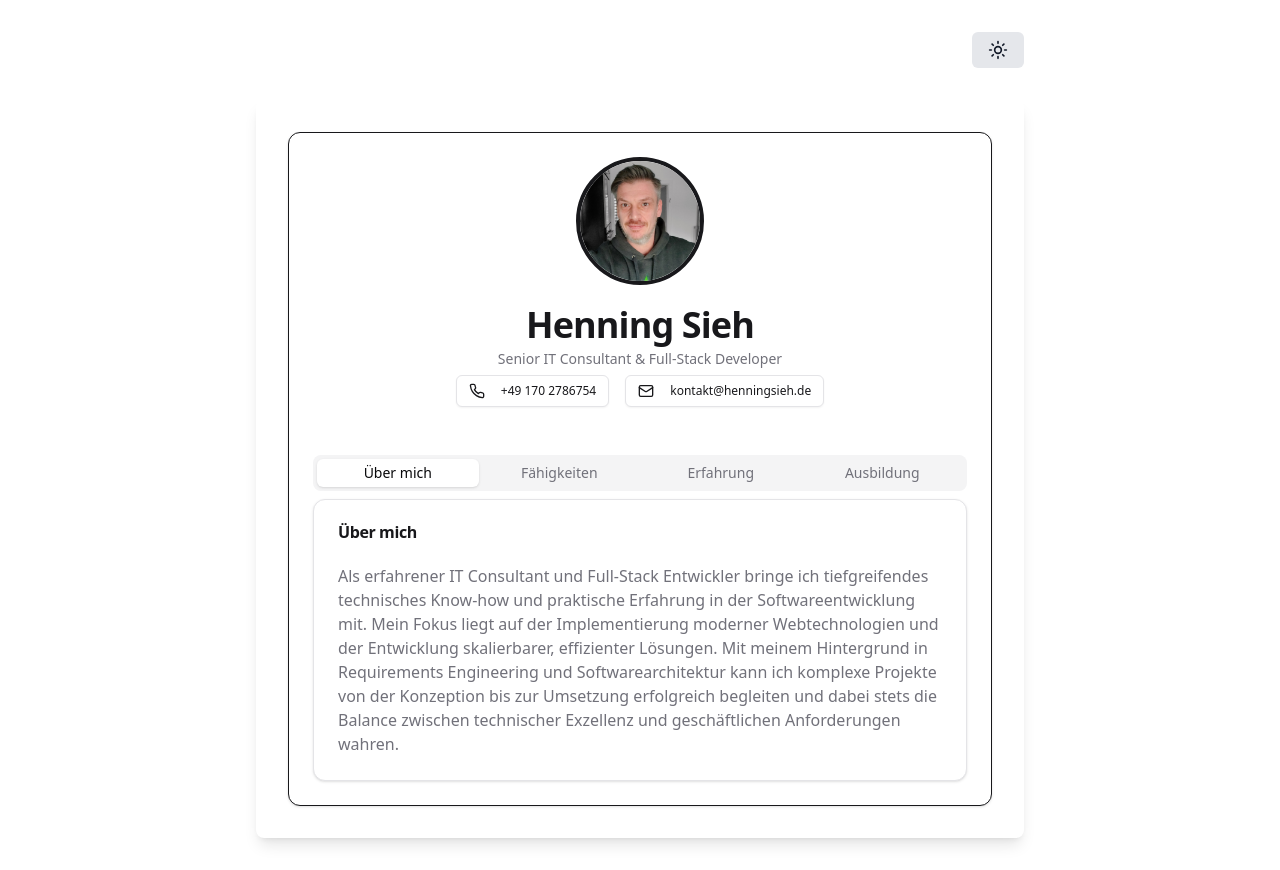
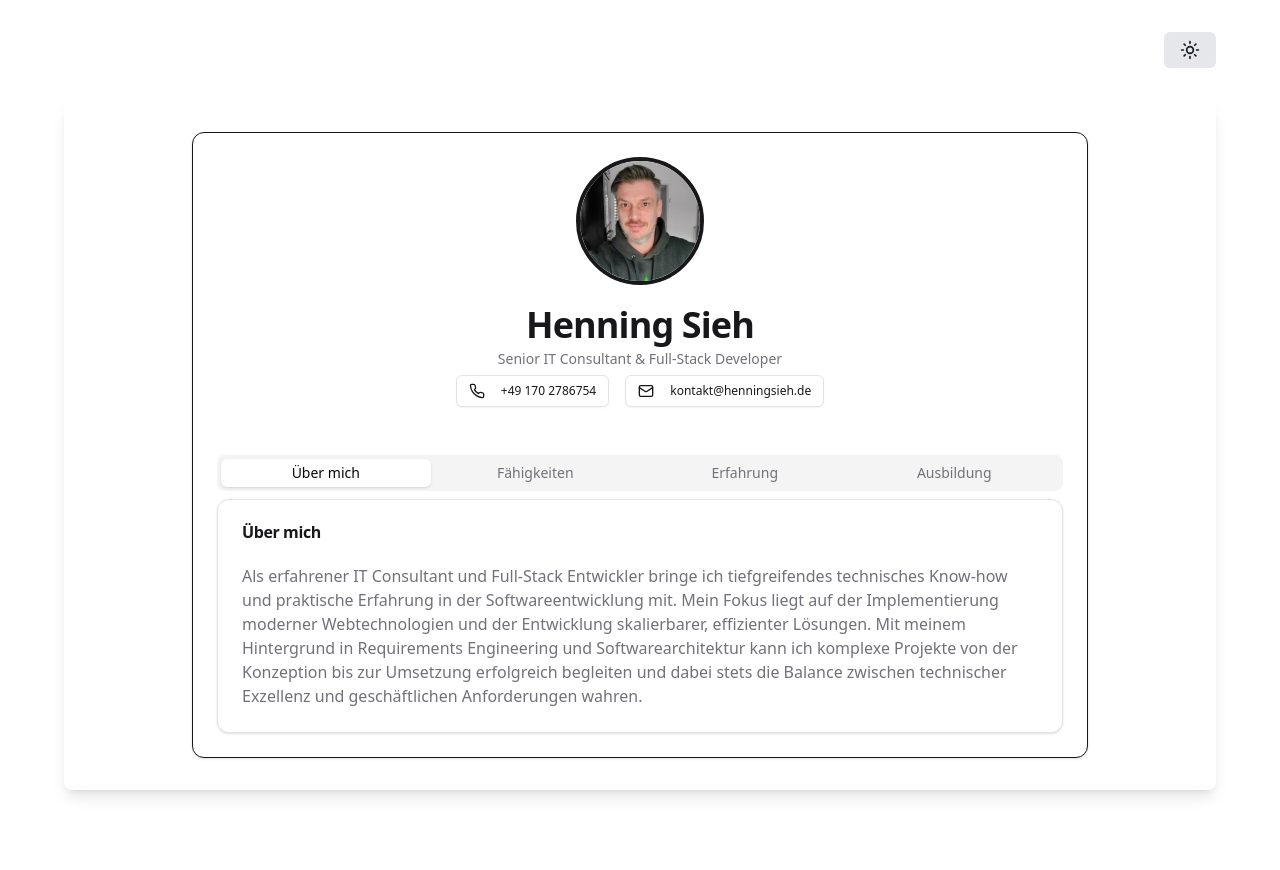
Before and after one commit to henningsieh/henningsieh.de, a Next.js app: page / in a window 1280 px wide. After the commit the page ends 822 px from the top, so only its background shows below. Built offline with nearby package versions, Linux system fonts and the light colour scheme.

Commit message:
good working state

```diff
--- a/src/components/Portfolio.tsx
+++ b/src/components/Portfolio.tsx
@@ -102,11 +102,11 @@ const PortfolioOneSheet = () => {
 
   return (
     <div
-      className={`min-h-screen flex flex-col items-center justify-center p-8 transition-colors duration-300 ${
+      className={`min-h-screen flex flex-col items-center p-8 transition-colors duration-300 ${
         isDarkMode ? "bg-gray-900 text-white" : "bg-white text-gray-900"
       }`}
     >
-      <div className="max-w-3xl w-full">
+      <div className="max-w-6xl w-full">
         <div className="mb-8 flex justify-end">
           <button
             className={`px-4 py-2 rounded-md transition-colors duration-300 ${
```
